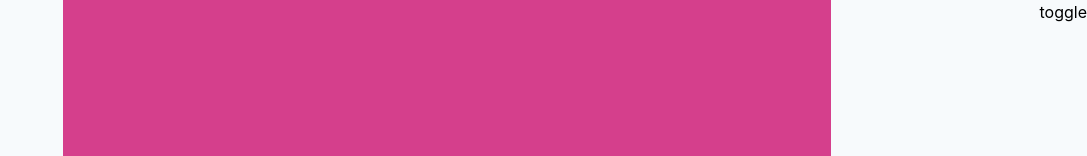
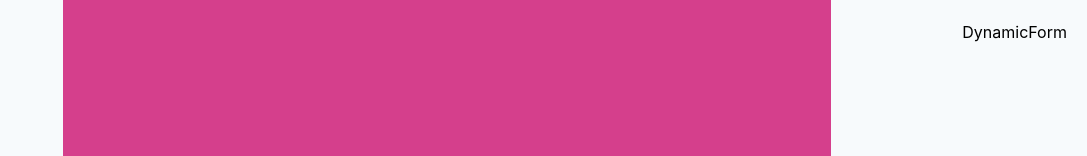
Before and after one commit to iserifith/ReactAssestment, a React (Create React App) app: page / in a window 1280 px wide. Shown: the top 156 px of the page, without its empty margins (193-1280 px from the left). Built offline with nearby package versions, Linux system fonts and the light colour scheme; grey boxes are pictures that could not be loaded.

Commit message:
update toggle button to be more visibile" "

```diff
--- a/src/App.js
+++ b/src/App.js
@@ -44,13 +44,14 @@ function App() {
 
   return (
     <>
-      <div className="fixed top-0 right-0">
+      <div className="fixed top-0 right-0 p-5">
         <button
+          className="outline-none"
           onClick={() => {
             setRouteIndex(prevState => (prevState !== 0 ? 0 : 1));
           }}
         >
-          toggle
+          {routeIndex === 0 ? "ProfilePage" : "DynamicForm"}
         </button>
       </div>
       <div className="w-full">{renderCurrentPage()}</div>
```
